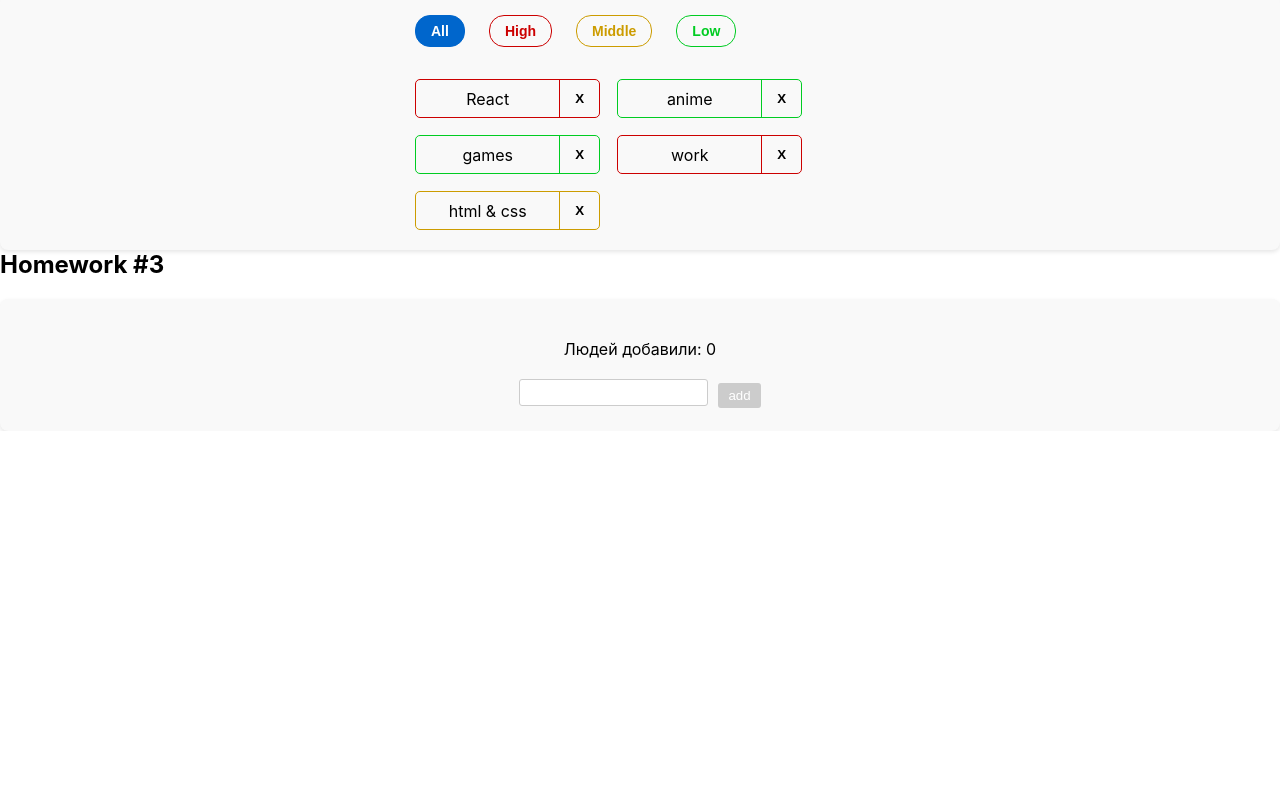
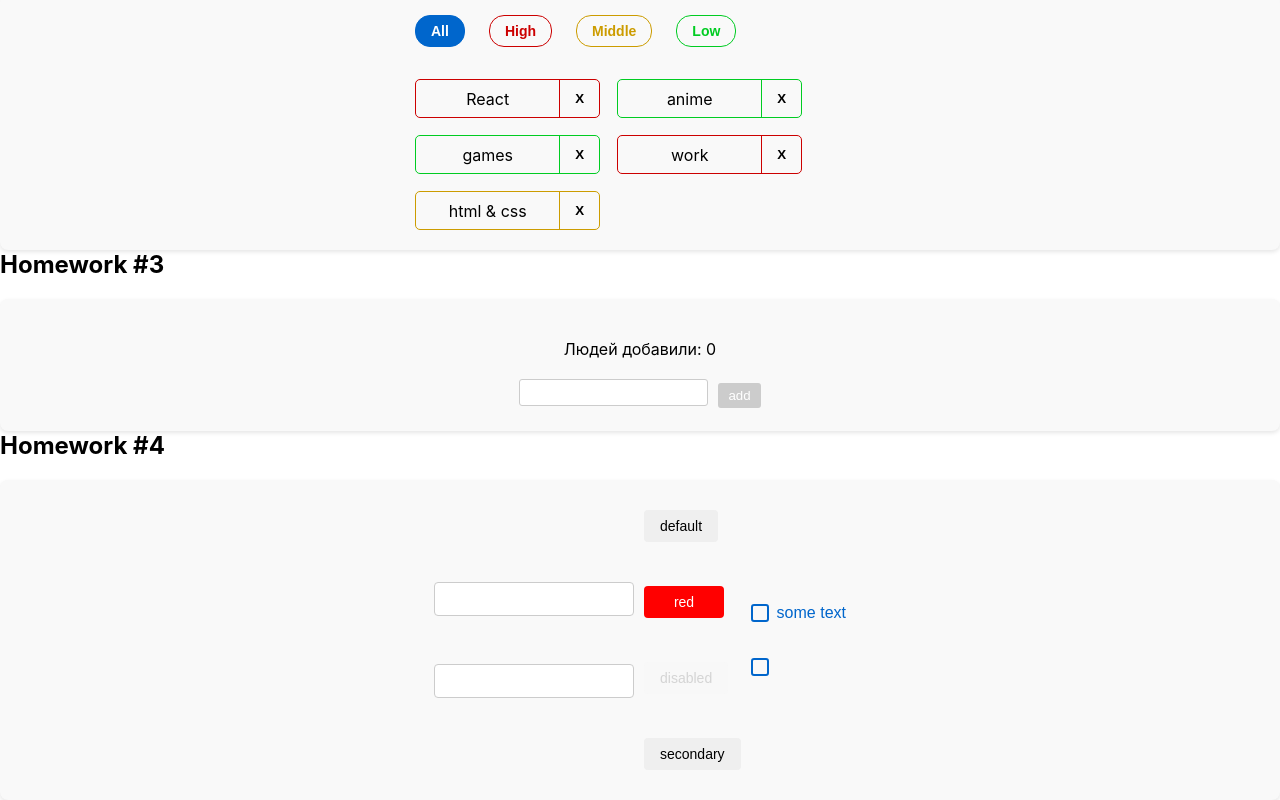
Before and after one commit to LizaWebDev/react-homeworks, a React (Create React App) app: page /#/pre-junior in a window 1280 px wide. Shown: the part 423-1223 px from the top of the page. Before the commit the page ends 854 px from the top, so only its background shows below. Built offline with nearby package versions, Linux system fonts and the light colour scheme.

Commit message:
in process

```diff
--- a/src/s1-main/App.tsx
+++ b/src/s1-main/App.tsx
@@ -3,6 +3,7 @@ import s from './App.module.css'
 import HW1 from '../s2-homeworks/hw01/HW1'
 import HW2 from "../s2-homeworks/hw02/HW2";
 import HW3 from "../s2-homeworks/hw03/HW3";
+import HW4 from "../s2-homeworks/hw04/HW4";
 
 function App() {
     return (
@@ -11,7 +12,7 @@ function App() {
             {/*раскомментировать по ходу выполнения*/}
             <HW2/>
             <HW3/>
-            {/*<HW4/>*/}
+            <HW4/>
 
             {/*при выполнении дз 5 и более - закомментировать здесь дз 1-4, так как они есть внутри дз 5*/}
             {/*<HW5/>*/}
@@ -19,4 +20,4 @@ function App() {
     )
 }
 
-export default App
+export default App;
--- a/src/s2-homeworks/hw04/common/c1-SuperInputText/SuperInputText.module.css
+++ b/src/s2-homeworks/hw04/common/c1-SuperInputText/SuperInputText.module.css
@@ -1,20 +1,23 @@
-.input:focus {
+.inputWrapper {
+    position: relative;
 }
 
 .input {
-}
-
-.inputWrapper {
-}
-
-.superInput {
+    width: 200px;
+    padding: 8px;
+    border: 1px solid #ccc;
+    border-radius: 4px;
+    font-size: 14px;
 }
 
 .errorInput {
-}
-
-.errorInput:focus {
+    border-color: red;
 }
 
 .error {
+    position: absolute;
+    top: 100%;
+    left: 0;
+    font-size: 12px;
+    color: red;
 }
--- a/src/s2-homeworks/hw04/common/c2-SuperButton/SuperButton.module.css
+++ b/src/s2-homeworks/hw04/common/c2-SuperButton/SuperButton.module.css
@@ -1,36 +1,24 @@
 .button {
+    padding: 8px 16px;
+    margin: 10px;
+    border: none;
+    border-radius: 4px;
+    font-size: 14px;
+    cursor: pointer;
+}
+
+.red {
+    background-color: red;
+    color: white;
+    width: 80px;
 }
 
 .disabled {
+    opacity: 0.5;
+    cursor: not-allowed;
 }
 
 .secondary {
+    background-color: lightgray;
+    color: black;
 }
-
-.default {
-}
-
-.red {
-}
-
-.default:hover {
-}
-
-.red:hover {
-}
-
-.secondary:hover {
-}
-
-
-.default:active {
-}
-
-.secondary:active {
-}
-
-.red:active {
-}
-
-.button:disabled {
-}
--- a/src/s2-homeworks/hw04/common/c2-SuperButton/SuperButton.tsx
+++ b/src/s2-homeworks/hw04/common/c2-SuperButton/SuperButton.tsx
@@ -18,11 +18,20 @@ const SuperButton: React.FC<SuperButtonPropsType> = (
     }
 ) => {
     const finalClassName = s.button
-        // + (disabled
-        //         ? ...
-        //         : xType === 'red'
-        //             ? ...
-        + (className ? ' ' + className : '') // задачка на смешивание классов
+        + (disabled
+            ? ' ' + s.disabled // класс для дизэйбла
+            : xType === 'red'
+                ? ' ' + s.red // класс для красной кнопки
+                : '') // пустая строка, если нет дополнительных классов
+
+    return (
+        <button
+            disabled={disabled}
+            className={finalClassName}
+            {...restProps}
+        />
+    )
+
 
     return (
         <button
--- a/src/s2-homeworks/hw04/common/c3-SuperCheckbox/SuperCheckbox.tsx
+++ b/src/s2-homeworks/hw04/common/c3-SuperCheckbox/SuperCheckbox.tsx
@@ -27,8 +27,12 @@ const SuperCheckbox: React.FC<SuperCheckboxPropsType> = (
     }
 ) => {
     const onChangeCallback = (e: ChangeEvent<HTMLInputElement>) => {
-        // задачка на написание онченджа
-
+        if (onChangeChecked) {
+            onChangeChecked(e.target.checked);
+        }
+        if (onChange) {
+            onChange(e);
+        }
     }
 
     const finalInputClassName = s.checkbox
```
